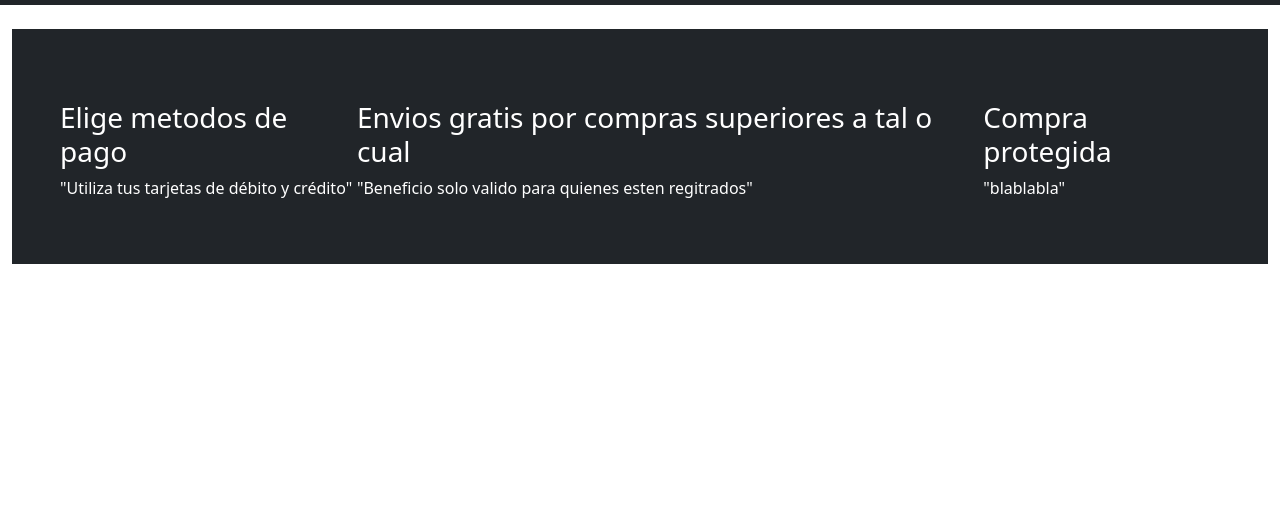
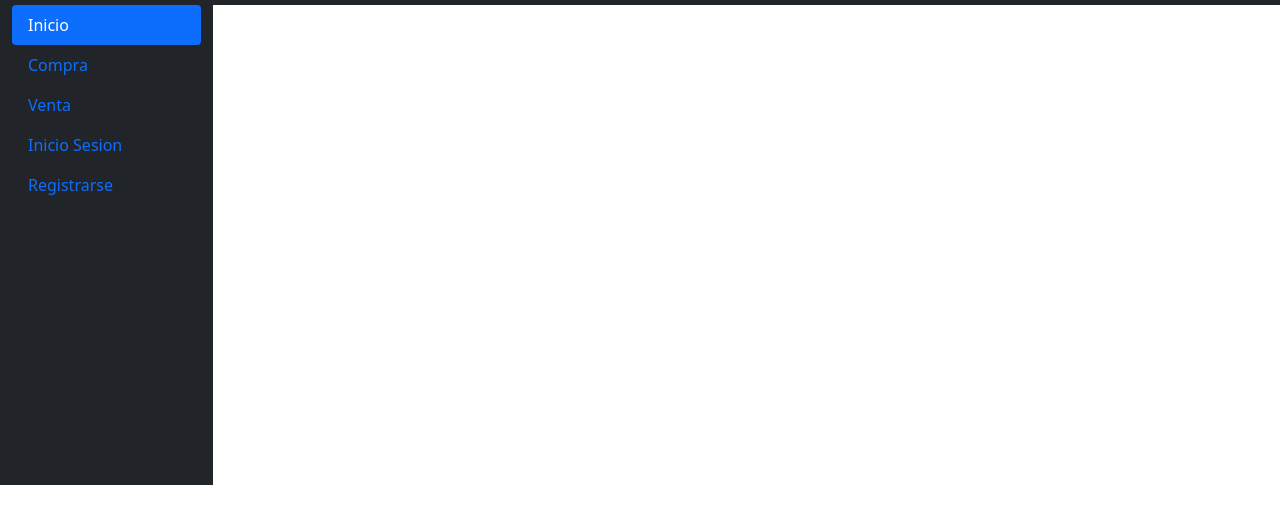
Before and after one commit to RagnaCr1ms0n/proyecto-semestral, a plain HTML site: page index.html in a window 1280 px wide. Shown: the part 121-644 px from the top of the page. Drawn offline with nearby package versions, Linux system fonts and the light colour scheme; files whose address does not match are found by name.

Commit message:
arreglo falla fea del body

```diff
--- a/index.html
+++ b/index.html
@@ -39,59 +39,40 @@
 
     <div class="container-fluid">
         <div class="row">
-            <div class="col-sm-2">
+            <div class="col-sm-2 bg-dark" style="min-height: 60vh;"><ul class="nav nav-pills flex-column">
+                <li class="nav-item">
+                  <a class="nav-link active" href="#">Inicio</a>
+                </li>
+                <li class="nav-item">
+                  <a class="nav-link" href="#">Compra</a>
+                </li>
+                <li class="nav-item">
+                  <a class="nav-link" href="#">Venta</a>
+                </li>
+                <li class="nav-item">
+                  <a class="nav-link" href="#">Inicio Sesion</a>
+                </li>
+                <li class="nav-item">
+                    <a class="nav-link" href="#">Registrarse</a>
+                  </li>
+              </ul></div>
                 <div class="col-sm-10">
                     <div class="row">
                         <div class="col-sm-4"></div>
                         <div class="col-sm-4"></div>
                         <div class="col-sm-4"></div>
                     </div>
+                </div>
                     <div class="row">
                         <div class="col-sm-12">
 
                         </div>
                     </div>
-
-                </div>
-            </div>
         </div>
     </div>
 
 
-   <div class="container-fluid">
-    <div class="mt-4 p-5 bg-dark text-white ">
-        <div class="d-flex justify-content-between align-items-center">
-            <div class="info-slide">
-                <div class="img-container">
-                    <img src="../proyecto/img/payment.svg" alt="">
-                </div>
-                <h3>Elige metodos de pago</h3>
-                <p><span>
-                    "Utiliza tus tarjetas de débito y crédito"
-                </span></p>
-            </div>
-            <div class="info-slide">
-                <div class="img-container">
-                    <img src="../proyecto/img/shipping.svg" alt="">
-                </div>
-                <h3>Envios gratis por compras superiores a tal o cual</h3>
-                <p><span>
-                    "Beneficio solo valido para quienes esten regitrados"
-                </span></p>
-            </div>
-            <div class="info-slide">
-                <div class="img-container">
-                    <img src="../proyecto/img/protected.svg" alt="" class="img-container">
-                </div>
-                <h3>Compra protegida</h3>
-                <p><span>
-                    "blablabla"
-                </span></p>
-            </div>
 
-        </div>
-      </div>
-   </div>
     <script src="https://cdn.jsdelivr.net/npm/bootstrap@5.1.3/dist/js/bootstrap.bundle.min.js"></script>
 </body>
 </html>
```
